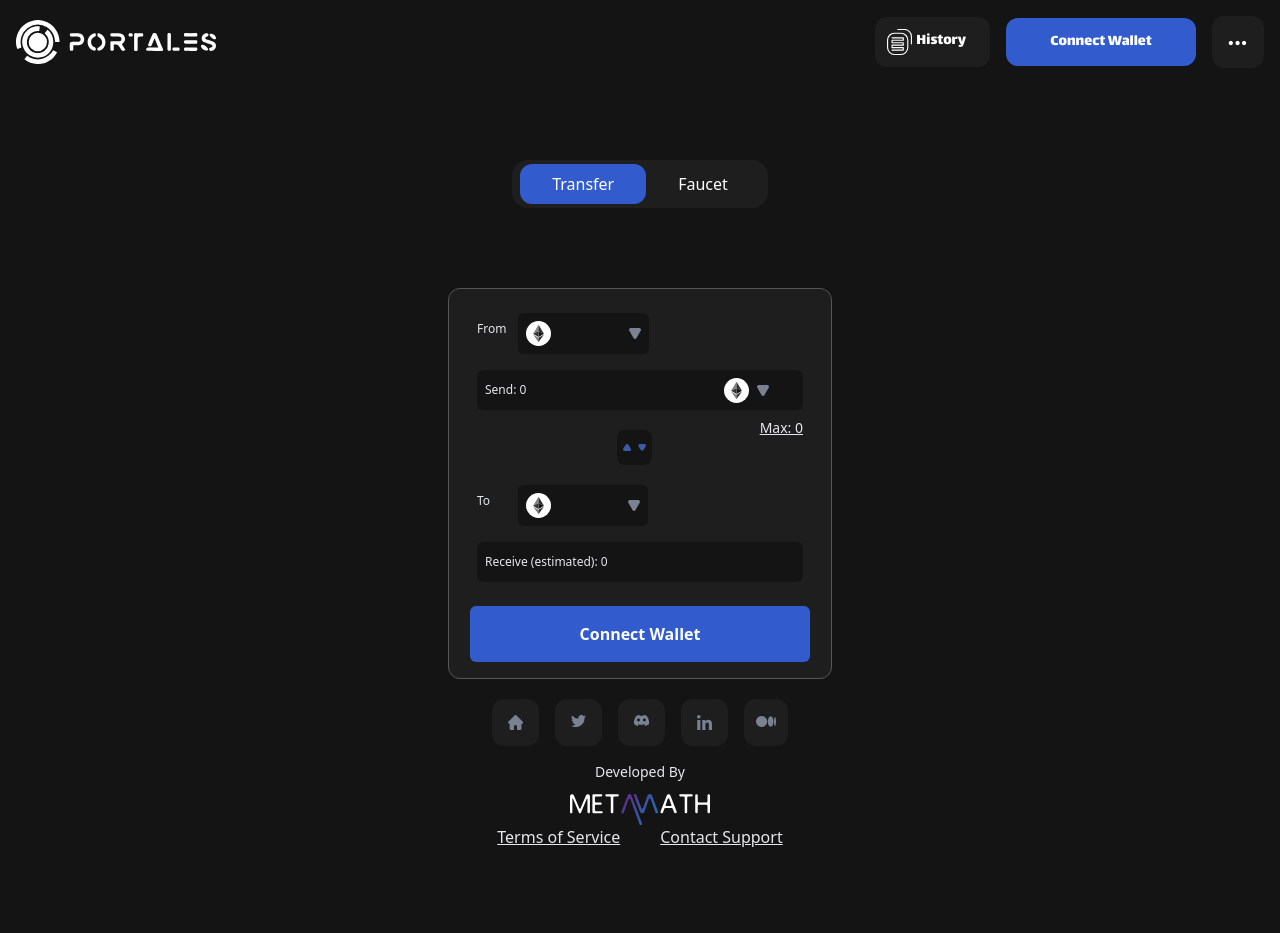
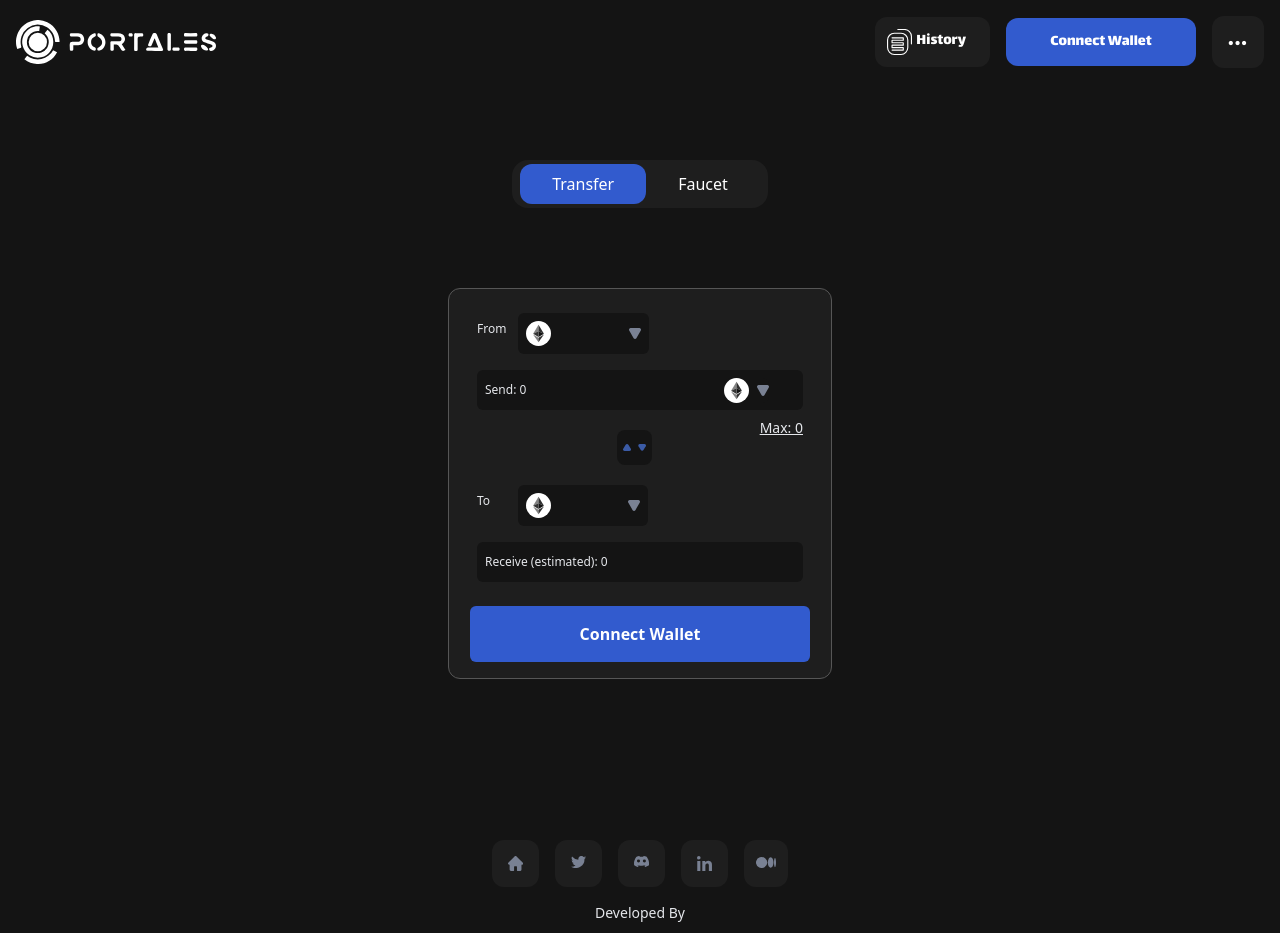
Before and after one commit to metamathstudios/portales-by-metamath, a React (Vite) app: page / in a window 1280 px wide. Shown: the top 933 px of the page. Before the commit the page ends 849 px from the top, so only its background shows below. Built offline with nearby package versions, Linux system fonts and the light colour scheme.

Commit message:
feat: fix 1920x1080 responsive footer down

```diff
--- a/src/components/Footer.tsx
+++ b/src/components/Footer.tsx
@@ -8,7 +8,7 @@
 
 function Footer() {
   return (
-    <div className='flex flex-col items-center'>
+    <div className='flex flex-col items-center xl:mt-[11%]'>
       <div className='flex flex-row justify-center pt-5 space-x-4 w-full'>
         <div className='p-4 bg-button-gray rounded-xl'>
           <img src={home} alt="Home" width={15} />
```
